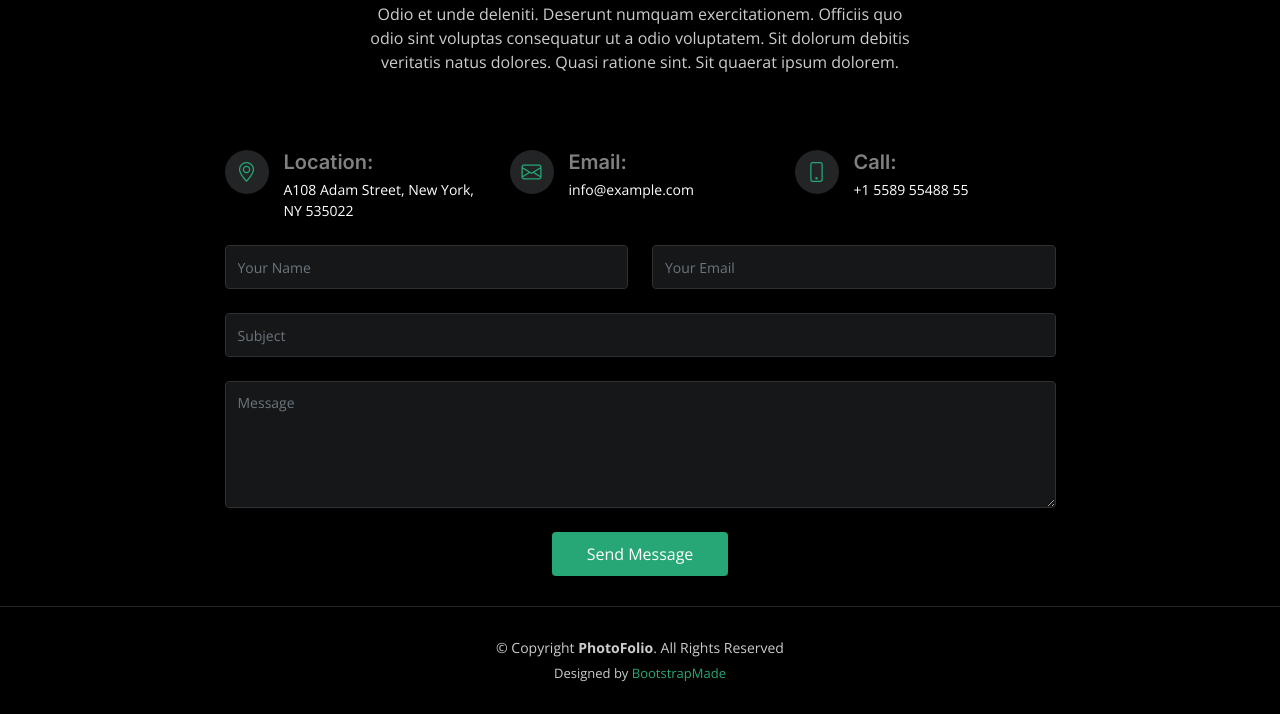
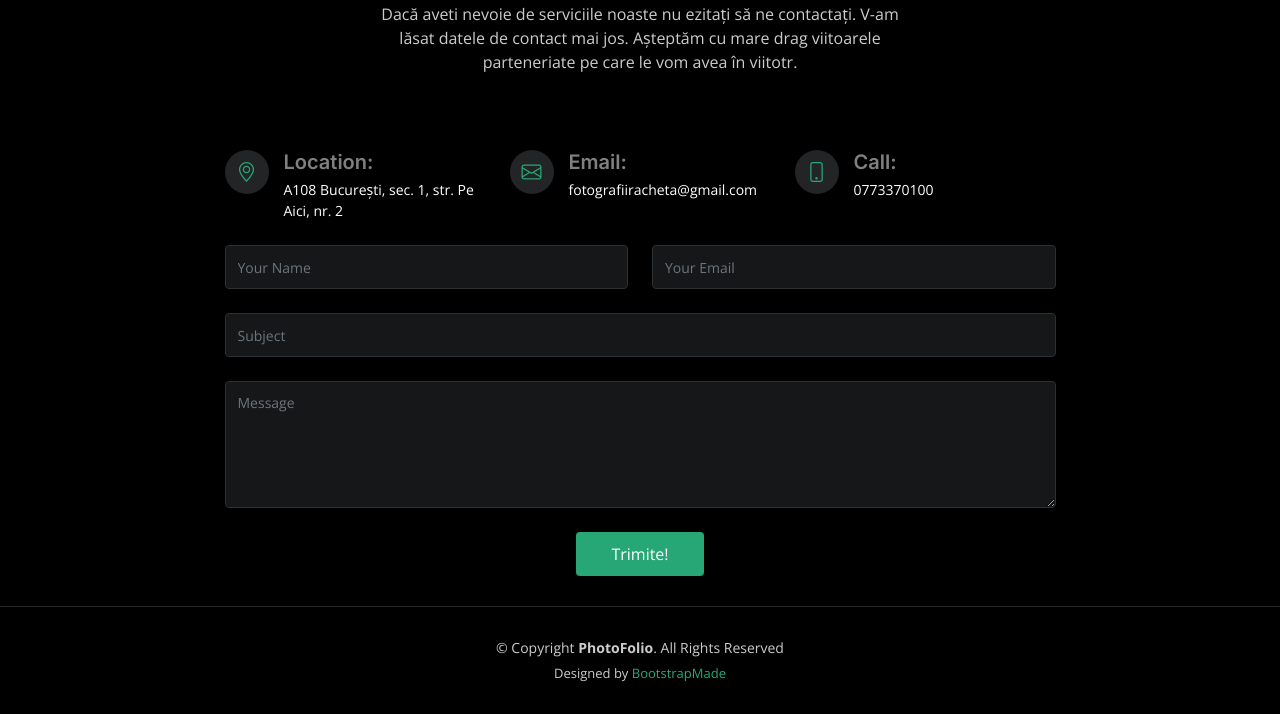
Before and after one commit to BeniNeagu/BeniNeagu.github.io, a plain HTML site: page contact.html in a window 1280 px wide. Shown: the part 193-907 px from the top of the page. Drawn offline with nearby package versions, Linux system fonts and the light colour scheme.

Commit message:
Update contact.html

```diff
--- a/contact.html
+++ b/contact.html
@@ -96,7 +96,7 @@
         <div class="row d-flex justify-content-center">
           <div class="col-lg-6 text-center">
             <h2>Contact</h2>
-            <p>Odio et unde deleniti. Deserunt numquam exercitationem. Officiis quo odio sint voluptas consequatur ut a odio voluptatem. Sit dolorum debitis veritatis natus dolores. Quasi ratione sint. Sit quaerat ipsum dolorem.</p>
+            <p>Dacă aveti nevoie de serviciile noaste nu ezitați să ne contactați. V-am lăsat datele de contact mai jos. Așteptăm cu mare drag viitoarele parteneriate pe care le vom avea în viitotr.</p>
 
           </div>
         </div>
@@ -114,7 +114,7 @@
               <i class="bi bi-geo-alt flex-shrink-0"></i>
               <div>
                 <h4>Location:</h4>
-                <p>A108 Adam Street, New York, NY 535022</p>
+                <p>A108 București, sec. 1, str. Pe Aici, nr. 2</p>
               </div>
             </div>
           </div><!-- End Info Item -->
@@ -124,7 +124,7 @@
               <i class="bi bi-envelope flex-shrink-0"></i>
               <div>
                 <h4>Email:</h4>
-                <p>info@example.com</p>
+                <p>fotografiiracheta@gmail.com</p>
               </div>
             </div>
           </div><!-- End Info Item -->
@@ -134,7 +134,7 @@
               <i class="bi bi-phone flex-shrink-0"></i>
               <div>
                 <h4>Call:</h4>
-                <p>+1 5589 55488 55</p>
+                <p>0773370100</p>
               </div>
             </div>
           </div><!-- End Info Item -->
@@ -162,9 +162,9 @@
               <div class="my-3">
                 <div class="loading">Loading</div>
                 <div class="error-message"></div>
-                <div class="sent-message">Your message has been sent. Thank you!</div>
+                <div class="sent-message">Mesajul tău a fost trimis. Mulțumim!</div>
               </div>
-              <div class="text-center"><button type="submit">Send Message</button></div>
+              <div class="text-center"><button type="submit">Trimite!</button></div>
             </form>
           </div><!-- End Contact Form -->
 
```
